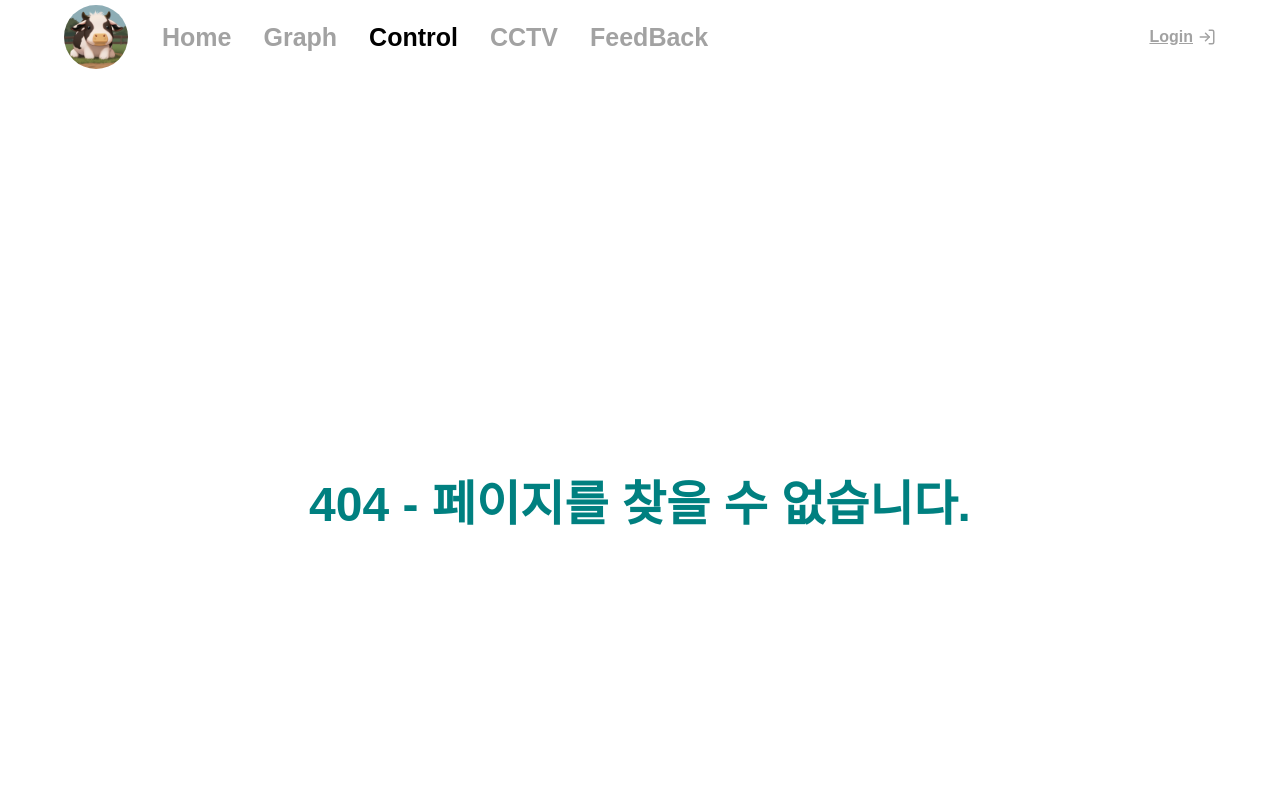
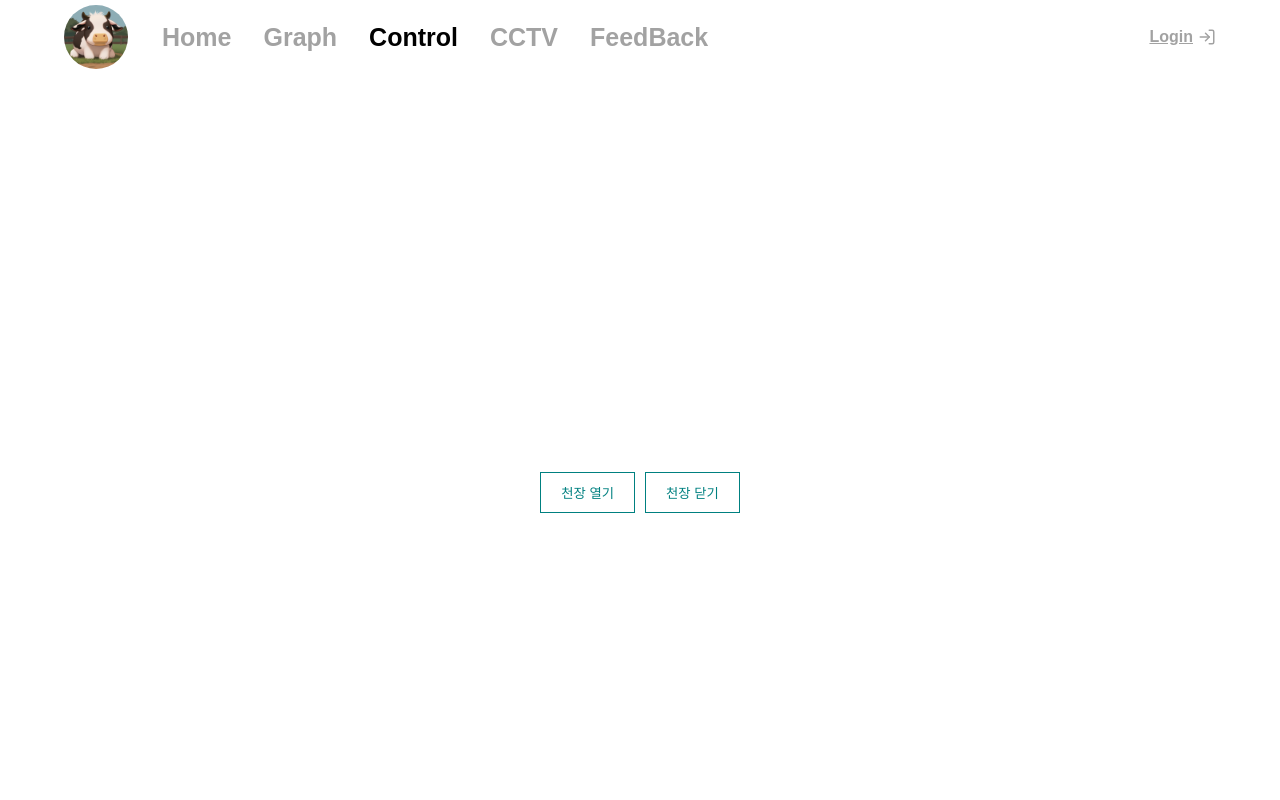
Before and after one commit to shch989/CapstoneDesign_A-Iot_SmartFarm, a React (Create React App) app in the folder client/: page /control in a window 1280 px wide. Shown: the top 800 px of the page. Built offline with nearby package versions, Linux system fonts and the light colour scheme.

Commit message:
웹사이트 모터제어

```diff
--- a/client/src/App.js
+++ b/client/src/App.js
@@ -7,6 +7,8 @@ import LoginPage from './pages/LoginPage'
 import RegisterPage from './pages/RegisterPage'
 import GraphPage from './pages/GraphPage'
 import NotFoundPage from './pages/NotFoundPage'
+import ControlPage from './pages/ControlPage'
+// Components
 import Layout from './components/UI/Layout'
 
 const App = () => {
@@ -18,6 +20,7 @@ const App = () => {
             <Route path="/" element={<HomePage />} />
             <Route path="/login" element={<LoginPage />} />
             <Route path="/register" element={<RegisterPage />} />
+            <Route path="/control" element={<ControlPage />} />
             <Route path="/graph" element={<GraphPage />} />
             <Route path="*" element={<NotFoundPage />} />
           </Routes>
--- a/client/src/components/Graph/DhtGraph.js
+++ b/client/src/components/Graph/DhtGraph.js
@@ -66,20 +66,17 @@ const DhtGraph = (props) => {
         options={{
           xaxis: {
             categories: [
-              "-9",
-              "-8",
-              "-7",
-              "-6",
-              "-5",
-              "-4",
-              "-3",
-              "-2",
-              "-1",
+              "",
+              "",
+              "",
+              "",
+              "",
+              "",
+              "",
+              "",
+              "",
               "now",
-            ],
-            title: {
-              text: "Min(분)",
-            },
+            ]
           },
           stroke: {
             curve: "smooth", // 곡선 형태로 변경
--- /dev/null
+++ b/client/src/pages/ControlPage.js
@@ -0,0 +1,105 @@
+import React, { useState } from "react";
+import styled from "styled-components";
+import axios from "axios";
+
+const Container = styled.div`
+  display: flex;
+  justify-content: center;
+  align-items: center;
+  height: 100vh;
+`;
+
+const ButtonWrapper = styled.div`
+  display: flex;
+  justify-content: center;
+  align-items: center;
+  top: 50%;
+`;
+
+const Button = styled.button`
+  flex: 1;
+  padding: 10px 20px;
+  margin: 5px;
+  border: none;
+  cursor: pointer;
+  background-color: white;
+  border: 1px solid teal;
+  color: teal;
+  margin-bottom: 20px;
+
+  &:hover {
+    border: 1px solid white;
+    background-color: teal;
+    color: black;
+  }
+`;
+
+const ControlPage = () => {
+  const [buttonPressed, setButtonPressed] = useState(false);
+
+  const handleForwardButton = async (event) => {
+    event.preventDefault();
+    setButtonPressed(true);
+    try {
+      await axios.get("http://localhost:8080/motor/forward");
+      console.log("작동 중");
+    } catch (error) {
+      console.log("에러", error);
+    }
+  };
+
+  const handleBackwardButton = async (event) => {
+    event.preventDefault();
+    setButtonPressed(true);
+    try {
+      await axios.get("http://localhost:8080/motor/backward");
+      console.log("작동 중");
+    } catch (error) {
+      console.log("에러", error);
+    }
+  };
+
+  const handleStopButton = async (event) => {
+    event.preventDefault();
+    setButtonPressed(false);
+    try {
+      await axios.get("http://localhost:8080/motor/stop");
+      console.log("작동 중");
+    } catch (error) {
+      console.log("에러", error);
+    }
+  };
+
+  return (
+    <Container>
+      <ButtonWrapper>
+        <Button
+          onMouseDown={handleForwardButton}
+          onMouseUp={handleStopButton}
+          onTouchStart={handleForwardButton}
+          onTouchEnd={handleStopButton}
+          style={{
+            backgroundColor: buttonPressed ? "teal" : "white",
+            color: buttonPressed ? "black" : "teal",
+          }}
+        >
+          천장 열기
+        </Button>
+        <Button
+          onMouseDown={handleBackwardButton}
+          onMouseUp={handleStopButton}
+          onTouchStart={handleBackwardButton}
+          onTouchEnd={handleStopButton}
+          style={{
+            backgroundColor: buttonPressed ? "teal" : "white",
+            color: buttonPressed ? "black" : "teal",
+          }}
+        >
+          천장 닫기
+        </Button>
+      </ButtonWrapper>
+    </Container>
+  );
+};
+
+export default ControlPage;
```
Also changed, not shown: 2 other files (tests, documents, lock files or other folders).
